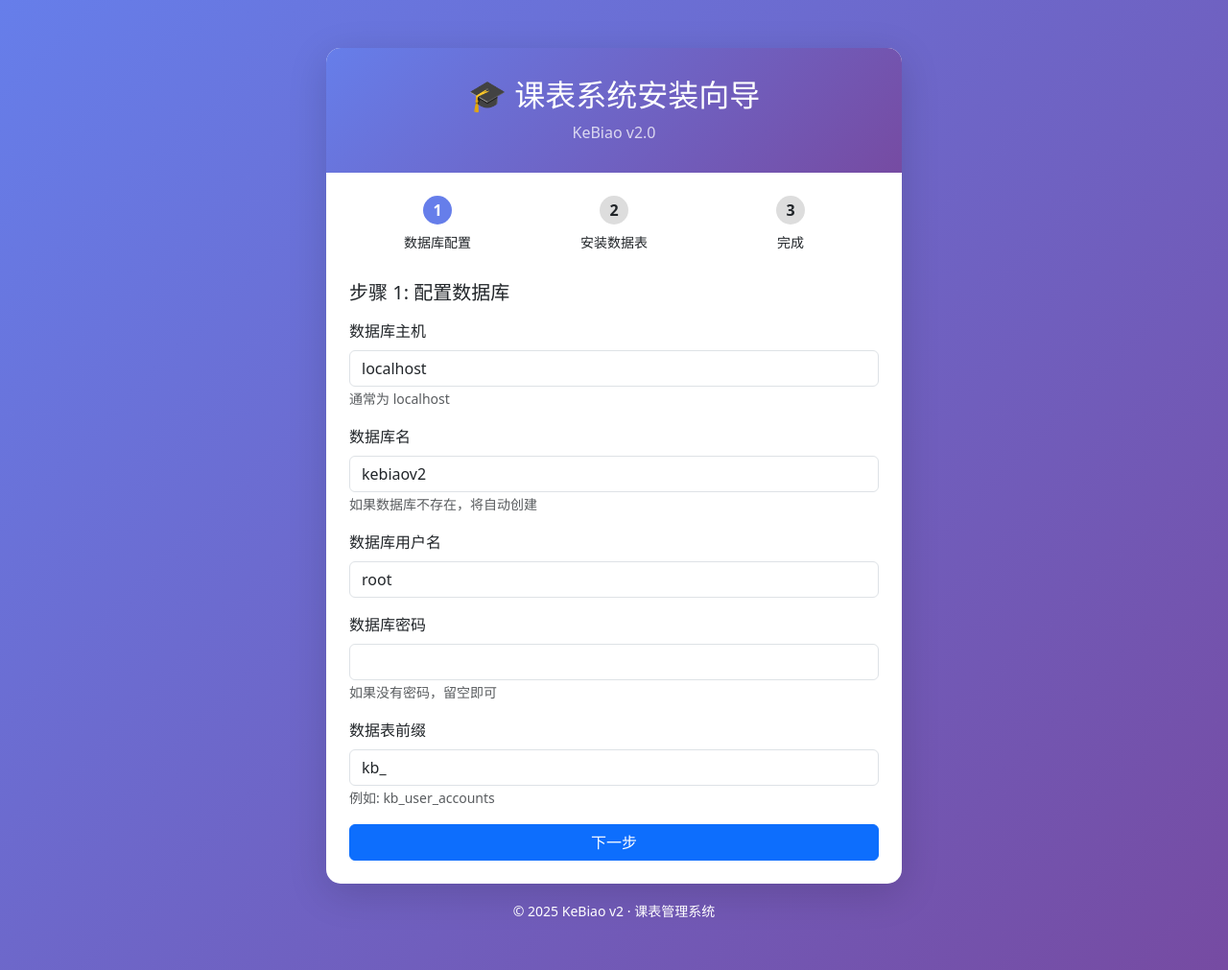
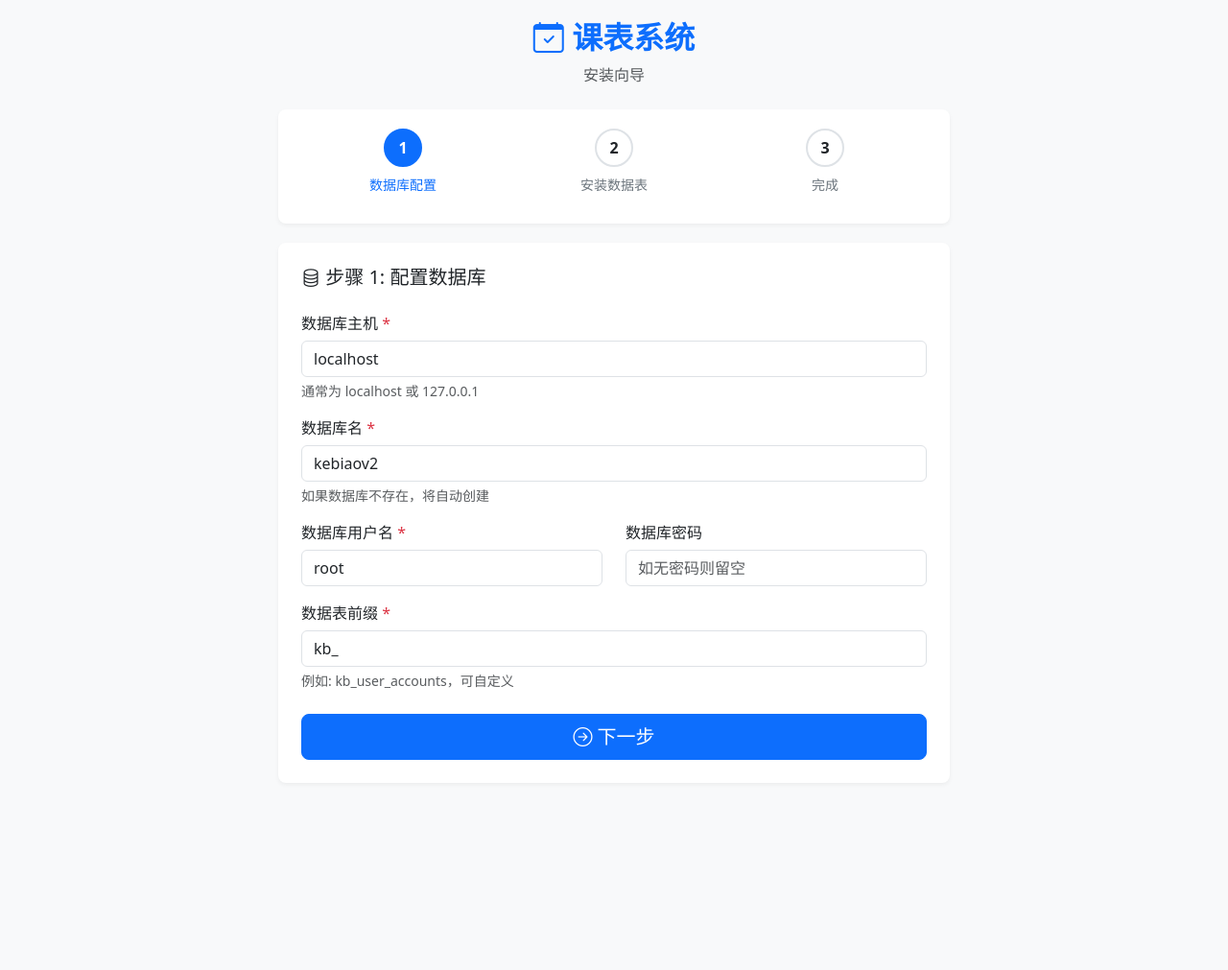
Before and after one commit to TerrorAWM/kebiaov2, a PHP site: page /install/index.php in a window 1280 px wide. Shown: the whole page at 96% size. After the commit the page ends 792 px from the top, so only its background shows below. Run offline with PHP 8.4, Linux system fonts and the light colour scheme.

Commit message:
fix: improve install directory redirect and add permission error handling

```diff
--- a/db.php
+++ b/db.php
@@ -8,7 +8,8 @@
 if (!file_exists(__DIR__ . '/config.php')) {
     // 如果配置文件不存在，重定向到安装页面
     if (!defined('INSTALLING') && php_sapi_name() !== 'cli') {
-        header('Location: /install/');
+        $install_path = rtrim(dirname($_SERVER['PHP_SELF']), '/') . '/install/';
+        header('Location: ' . $install_path);
         exit;
     }
     // CLI或安装过程中，使用默认配置
--- a/install/index.php
+++ b/install/index.php
@@ -11,7 +11,7 @@ ini_set('display_errors', 1);
 if (file_exists(__DIR__ . '/../config.php')) {
     require_once __DIR__ . '/../config.php';
     if (defined('INSTALLED') && INSTALLED === true) {
-        die('系统已安装！如需重新安装，请删除 config.php 文件。');
+        die('系统已安装！如需重新安装，请删除 config 文件。');
     }
 }
 
@@ -96,7 +96,17 @@ if ($_SERVER['REQUEST_METHOD'] === 'POST') {
             $config_content .= "// 安全配置\n";
             $config_content .= "define('INSTALLED', true);\n";
 
-            file_put_contents(__DIR__ . '/../config.php', $config_content);
+            $config_file = __DIR__ . '/../config.php';
+
+            // 检查目录是否可写
+            if (!is_writable(dirname($config_file))) {
+                throw new Exception('目录权限不足！请确保 ' . dirname($config_file) . ' 目录可写。<br>Linux/Mac: chmod 755 ' . dirname($config_file));
+            }
+
+            // 尝试写入配置文件
+            if (file_put_contents($config_file, $config_content) === false) {
+                throw new Exception('无法写入配置文件！请检查目录权限。');
+            }
 
             header('Location: ?step=3');
             exit;
@@ -113,106 +123,216 @@ if ($_SERVER['REQUEST_METHOD'] === 'POST') {
     <meta name="viewport" content="width=device-width, initial-scale=1.0">
     <title>课表系统安装向导</title>
     <link href="https://cdn.jsdelivr.net/npm/bootstrap@5.3.3/dist/css/bootstrap.min.css" rel="stylesheet">
+    <link href="https://cdn.jsdelivr.net/npm/bootstrap-icons@1.11.0/font/bootstrap-icons.css" rel="stylesheet">
     <style>
-        body { background: linear-gradient(135deg, #667eea 0%, #764ba2 100%); min-height: 100vh; }
-        .install-container { max-width: 600px; margin: 50px auto; }
-        .install-card { background: white; border-radius: 15px; box-shadow: 0 10px 40px rgba(0,0,0,0.15); }
-        .install-header { background: linear-gradient(135deg, #667eea 0%, #764ba2 100%); color: white; padding: 30px; border-radius: 15px 15px 0 0; }
-        .step-indicator { display: flex; justify-content: space-between; margin-bottom: 30px; }
-        .step { flex: 1; text-align: center; position: relative; }
-        .step::after { content: ''; position: absolute; top: 15px; left: 50%; width: 100%; height: 2px; background: #ddd; z-index: -1; }
-        .step:last-child::after { display: none; }
-        .step.active .step-number { background: #667eea; color: white; }
-        .step.completed .step-number { background: #28a745; color: white; }
-        .step-number { width: 30px; height: 30px; border-radius: 50%; background: #ddd; display: inline-flex; align-items: center; justify-content: center; font-weight: bold; }
+        body {
+            background-color: #f8f9fa;
+            min-height: 100vh;
+            padding: 20px 0;
+        }
+        .install-container {
+            max-width: 700px;
+            margin: 0 auto;
+        }
+        .progress-header {
+            background: white;
+            border-radius: 8px;
+            padding: 20px;
+            margin-bottom: 20px;
+            box-shadow: 0 2px 4px rgba(0,0,0,0.05);
+        }
+        .install-card {
+            background: white;
+            border-radius: 8px;
+            box-shadow: 0 2px 4px rgba(0,0,0,0.05);
+        }
+        .step-indicator {
+            display: flex;
+            justify-content: space-between;
+            position: relative;
+            margin-bottom: 10px;
+        }
+        .step-indicator::before {
+            content: '';
+            position: absolute;
+            top: 20px;
+            left: 0;
+            right: 0;
+            height: 2px;
+            background: #dee2e6;
+            z-index: -1;
+        }
+        .step {
+            flex: 1;
+            text-align: center;
+            position: relative;
+        }
+        .step-circle {
+            width: 40px;
+            height: 40px;
+            border-radius: 50%;
+            background: #fff;
+            border: 2px solid #dee2e6;
+            display: inline-flex;
+            align-items: center;
+            justify-content: center;
+            font-weight: bold;
+            transition: all 0.3s;
+            margin: 0 auto;
+        }
+        .step.active .step-circle {
+            background: #0d6efd;
+            border-color: #0d6efd;
+            color: white;
+        }
+        .step.completed .step-circle {
+            background: #198754;
+            border-color: #198754;
+            color: white;
+        }
+        .step-label {
+            margin-top: 8px;
+            font-size: 14px;
+            color: #6c757d;
+        }
+        .step.active .step-label {
+            color: #0d6efd;
+            font-weight: 500;
+        }
+        .step.completed .step-label {
+            color: #198754;
+        }
+        .form-label {
+            font-weight: 500;
+            margin-bottom: 6px;
+        }
+        .success-icon {
+            color: #198754;
+            font-size: 64px;
+        }
     </style>
 </head>
 <body>
     <div class="install-container">
-        <div class="install-card">
-            <div class="install-header text-center">
-                <h2 class="mb-0">🎓 课表系统安装向导</h2>
-                <p class="mb-0 mt-2 opacity-75">KeBiao v2.0</p>
+        <!-- Header -->
+        <div class="text-center mb-4">
+            <h2 class="fw-bold text-primary"><i class="bi bi-calendar-check"></i> 课表系统</h2>
+            <p class="text-muted">安装向导</p>
         </div>
 
-            <div class="card-body p-4">
+        <!-- Progress Steps -->
+        <div class="progress-header">
             <div class="step-indicator">
                 <div class="step <?= $step >= 1 ? 'active' : '' ?> <?= $step > 1 ? 'completed' : '' ?>">
-                        <div class="step-number">1</div>
-                        <div class="small mt-2">数据库配置</div>
+                    <div class="step-circle">
+                        <?php if ($step > 1): ?>
+                            <i class="bi bi-check-lg"></i>
+                        <?php else: ?>
+                            1
+                        <?php endif; ?>
+                    </div>
+                    <div class="step-label">数据库配置</div>
                 </div>
                 <div class="step <?= $step >= 2 ? 'active' : '' ?> <?= $step > 2 ? 'completed' : '' ?>">
-                        <div class="step-number">2</div>
-                        <div class="small mt-2">安装数据表</div>
+                    <div class="step-circle">
+                        <?php if ($step > 2): ?>
+                            <i class="bi bi-check-lg"></i>
+                        <?php else: ?>
+                            2
+                        <?php endif; ?>
+                    </div>
+                    <div class="step-label">安装数据表</div>
                 </div>
                 <div class="step <?= $step >= 3 ? 'active' : '' ?>">
-                        <div class="step-number">3</div>
-                        <div class="small mt-2">完成</div>
+                    <div class="step-circle">3</div>
+                    <div class="step-label">完成</div>
+                </div>
             </div>
         </div>
 
+        <!-- Main Content Card -->
+        <div class="install-card">
+            <div class="card-body p-4">
                 <?php if ($error): ?>
-                    <div class="alert alert-danger"><?= htmlspecialchars($error) ?></div>
+                    <div class="alert alert-danger alert-dismissible fade show" role="alert">
+                        <i class="bi bi-exclamation-triangle-fill me-2"></i>
+                        <?= htmlspecialchars($error) ?>
+                        <button type="button" class="btn-close" data-bs-dismiss="alert"></button>
+                    </div>
                 <?php endif; ?>
 
                 <?php if ($success): ?>
-                    <div class="alert alert-success"><?= htmlspecialchars($success) ?></div>
+                    <div class="alert alert-success alert-dismissible fade show" role="alert">
+                        <i class="bi bi-check-circle-fill me-2"></i>
+                        <?= htmlspecialchars($success) ?>
+                        <button type="button" class="btn-close" data-bs-dismiss="alert"></button>
+                    </div>
                 <?php endif; ?>
 
                 <?php if ($step == 1): ?>
-                    <h5 class="mb-3">步骤 1: 配置数据库</h5>
+                    <h5 class="card-title mb-4"><i class="bi bi-database"></i> 步骤 1: 配置数据库</h5>
                     <form method="POST">
                         <div class="mb-3">
-                            <label class="form-label">数据库主机</label>
+                            <label class="form-label">数据库主机 <span class="text-danger">*</span></label>
                             <input type="text" class="form-control" name="db_host" value="localhost" required>
-                            <small class="form-text text-muted">通常为 localhost</small>
+                            <div class="form-text">通常为 localhost 或 127.0.0.1</div>
                         </div>
                         <div class="mb-3">
-                            <label class="form-label">数据库名</label>
+                            <label class="form-label">数据库名 <span class="text-danger">*</span></label>
                             <input type="text" class="form-control" name="db_name" value="kebiaov2" required>
-                            <small class="form-text text-muted">如果数据库不存在，将自动创建</small>
+                            <div class="form-text">如果数据库不存在，将自动创建</div>
                         </div>
-                        <div class="mb-3">
-                            <label class="form-label">数据库用户名</label>
+                        <div class="row">
+                            <div class="col-md-6 mb-3">
+                                <label class="form-label">数据库用户名 <span class="text-danger">*</span></label>
                                 <input type="text" class="form-control" name="db_user" value="root" required>
                             </div>
-                        <div class="mb-3">
+                            <div class="col-md-6 mb-3">
                                 <label class="form-label">数据库密码</label>
-                            <input type="password" class="form-control" name="db_pass">
-                            <small class="form-text text-muted">如果没有密码，留空即可</small>
+                                <input type="password" class="form-control" name="db_pass" placeholder="如无密码则留空">
                             </div>
-                        <div class="mb-3">
-                            <label class="form-label">数据表前缀</label>
+                        </div>
+                        <div class="mb-4">
+                            <label class="form-label">数据表前缀 <span class="text-danger">*</span></label>
                             <input type="text" class="form-control" name="db_prefix" value="kb_" required>
-                            <small class="form-text text-muted">例如: kb_user_accounts</small>
+                            <div class="form-text">例如: kb_user_accounts，可自定义</div>
                         </div>
-                        <button type="submit" class="btn btn-primary w-100">下一步</button>
+                        <div class="d-grid">
+                            <button type="submit" class="btn btn-primary btn-lg">
+                                <i class="bi bi-arrow-right-circle"></i> 下一步
+                            </button>
+                        </div>
                     </form>
                 <?php elseif ($step == 2): ?>
-                    <h5 class="mb-3">步骤 2: 安装数据表</h5>
-                    <p class="text-muted">点击下方按钮开始创建数据表...</p>
+                    <h5 class="card-title mb-4"><i class="bi bi-gear"></i> 步骤 2: 安装数据表</h5>
+                    <div class="alert alert-info">
+                        <i class="bi bi-info-circle me-2"></i>
+                        点击下方按钮开始创建数据表，这可能需要几秒钟...
+                    </div>
                     <form method="POST">
-                        <button type="submit" class="btn btn-primary w-100">开始安装</button>
+                        <div class="d-grid">
+                            <button type="submit" class="btn btn-success btn-lg">
+                                <i class="bi bi-play-circle"></i> 开始安装
+                            </button>
+                        </div>
                     </form>
                 <?php elseif ($step == 3): ?>
-                    <div class="text-center py-4">
-                        <div class="mb-4">
-                            <svg width="80" height="80" viewBox="0 0 24 24" fill="none" stroke="#28a745" stroke-width="2">
-                                <circle cx="12" cy="12" r="10"></circle>
-                                <path d="M9 12l2 2 4-4"></path>
-                            </svg>
+                    <div class="text-center py-5">
+                        <i class="bi bi-check-circle success-icon"></i>
+                        <h4 class="text-success mt-3 mb-2">安装成功！</h4>
+                        <p class="text-muted mb-4">课表系统已成功安装，您现在可以开始使用了。</p>
+                        <div class="d-grid gap-2 col-md-6 mx-auto">
+                            <a href="../index.php" class="btn btn-primary btn-lg">
+                                <i class="bi bi-box-arrow-in-right"></i> 进入系统
+                            </a>
                         </div>
-                        <h5 class="text-success mb-3">安装成功！</h5>
-                        <p class="text-muted mb-4">课表系统已成功安装，您现在可以开始使用了。</p>
-                        <a href="../index.php" class="btn btn-primary">进入系统</a>
                     </div>
                 <?php endif; ?>
             </div>
         </div>
 
-        <div class="text-center mt-3 text-white">
-            <small>&copy; 2025 KeBiao v2 · 课表管理系统</small>
     </div>
-    </div>
+
+    <script src="https://cdn.jsdelivr.net/npm/bootstrap@5.3.3/dist/js/bootstrap.bundle.min.js"></script>
 </body>
 </html>
```
Lines whose indentation alone changed are shown as unchanged.
